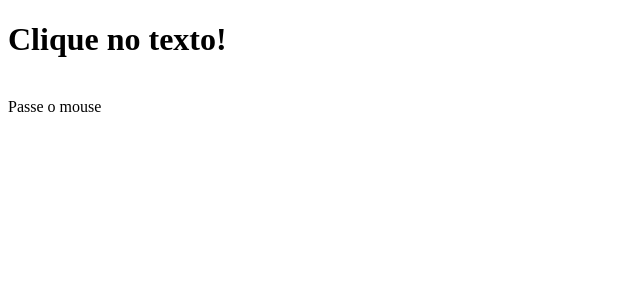
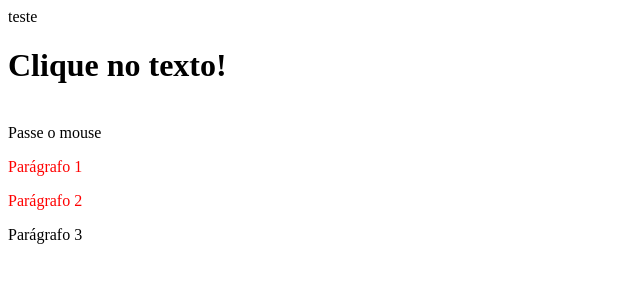
Before and after one commit to vitorvilasboas/web, a plain HTML site: page js/00_intro.html in a window 1280 px wide. Shown: the whole page, without its empty margins (0-640 px from the left). Drawn offline with Linux system fonts and the light colour scheme.

Commit message:
learn js

```diff
--- a/js/00_intro.html
+++ b/js/00_intro.html
@@ -4,7 +4,11 @@
 	<meta charset="UTF-8">
 	<meta name="viewport" content="width=device-width, initial-scale=1.0">
 	<title>Document</title>
-	<script src="00_learn.js"></script>
+	<style>
+		.paragrafo {
+			color: red;
+		}
+	</style>
 
 
 </head>
@@ -13,6 +17,10 @@
 	<h1 onclick="alert('Esta é uma mensagem de alerta!!!');">Clique no texto!</h1><br>
 	<!-- evento de passar o mouse do usuário, o resultado será a troca da mensagem por outra mensagem-->
 	<span onmouseover="this.innerHTML='Olá meu grande amigo'">Passe o mouse</span>
+	<p class="paragrafo" id="p1">Parágrafo 1</p>
+	<p class="paragrafo">Parágrafo 2</p>
+	<p>Parágrafo 3</p>
 
+	<script src="00_learn.js"></script>
 </body>
 </html>
--- a/js/00_learn.js
+++ b/js/00_learn.js
@@ -384,18 +384,29 @@
 
 // INTEGRAÇÃO HTML
 
-// // window MÉTODO PAI DE TODOS
+
+// window é o objeto padrão - PAI DE TODOS
 // window.console.log("teste")
 // window.alert("teste")
 
 // document - representação da página como objeto
-// DOM - document object model (tags html pode ser transformado em objeto)
+// DOM - document object model (tags html pode ser transformadas em objetos js)
 // console.log(document.body)
 
-document.body.innerHTML = "teste" + document.body.innerHTML
+document.body.innerHTML = "teste" + document.body.innerHTML // insere
 
+// acessar qualquer elemento a partir do body ou head
+let p1 = document.getElementById("p1")
+let cls_paragrafos = document.getElementsByClassName("paragrafo")
 
+// for (let p of cls_paragrafos){
+// 	console.log(p)
+// }
 
+let todos = document.getElementsByTagName("p")
 
+console.log(todos[0])
 
-// document.get
+// for (let p of todos){
+// 	console.log(p)
+// }
```
